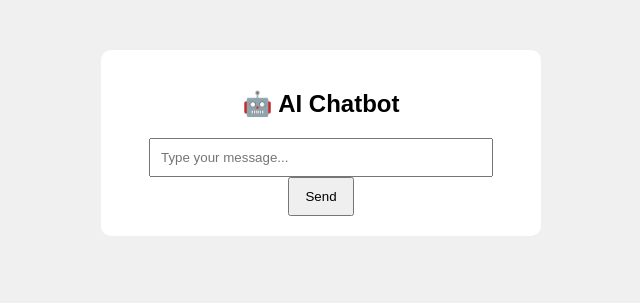
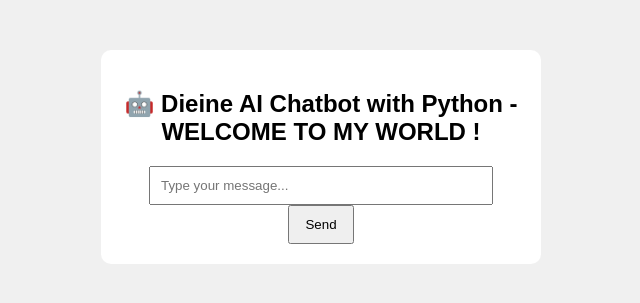
Before and after one commit to dtacaoharumi/flask-chatbot, a Flask app: page / in a window 1280 px wide. Shown: the top 303 px of the page, without its empty margins (319-959 px from the left). Run offline with Flask 3, Linux system fonts and the light colour scheme.

Commit message:
Update chat.html - add Dieine's name on the body

```diff
--- a/templates/chat.html
+++ b/templates/chat.html
@@ -12,7 +12,7 @@
 </head>
 <body>
     <div class="chat-container">
-        <h2>🤖 AI Chatbot</h2>
+        <h2>🤖 Dieine AI Chatbot with Python - WELCOME TO MY WORLD ! </h2>
         <form method="POST">
             <input type="text" name="message" placeholder="Type your message..." required>
             <button type="submit">Send</button>
```
